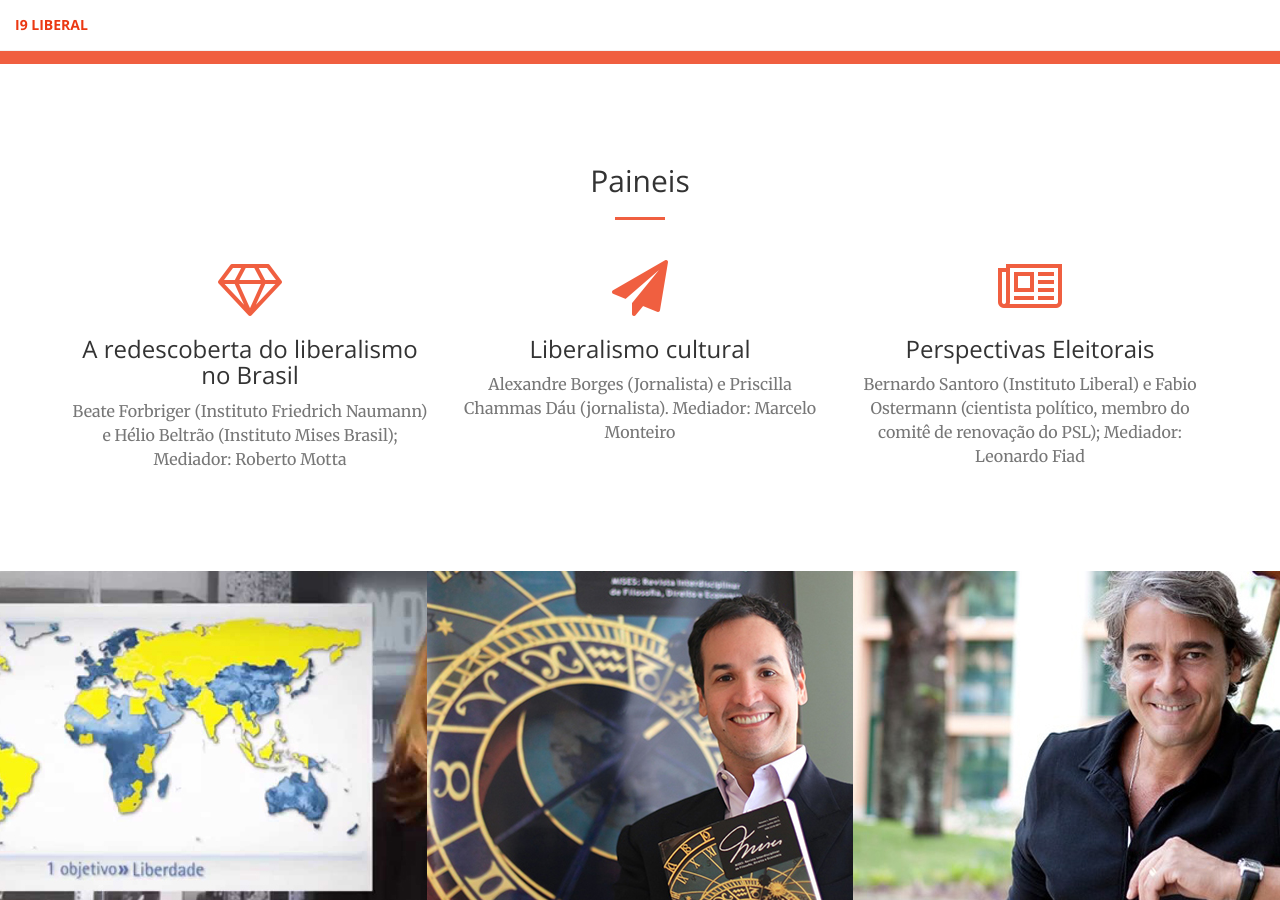
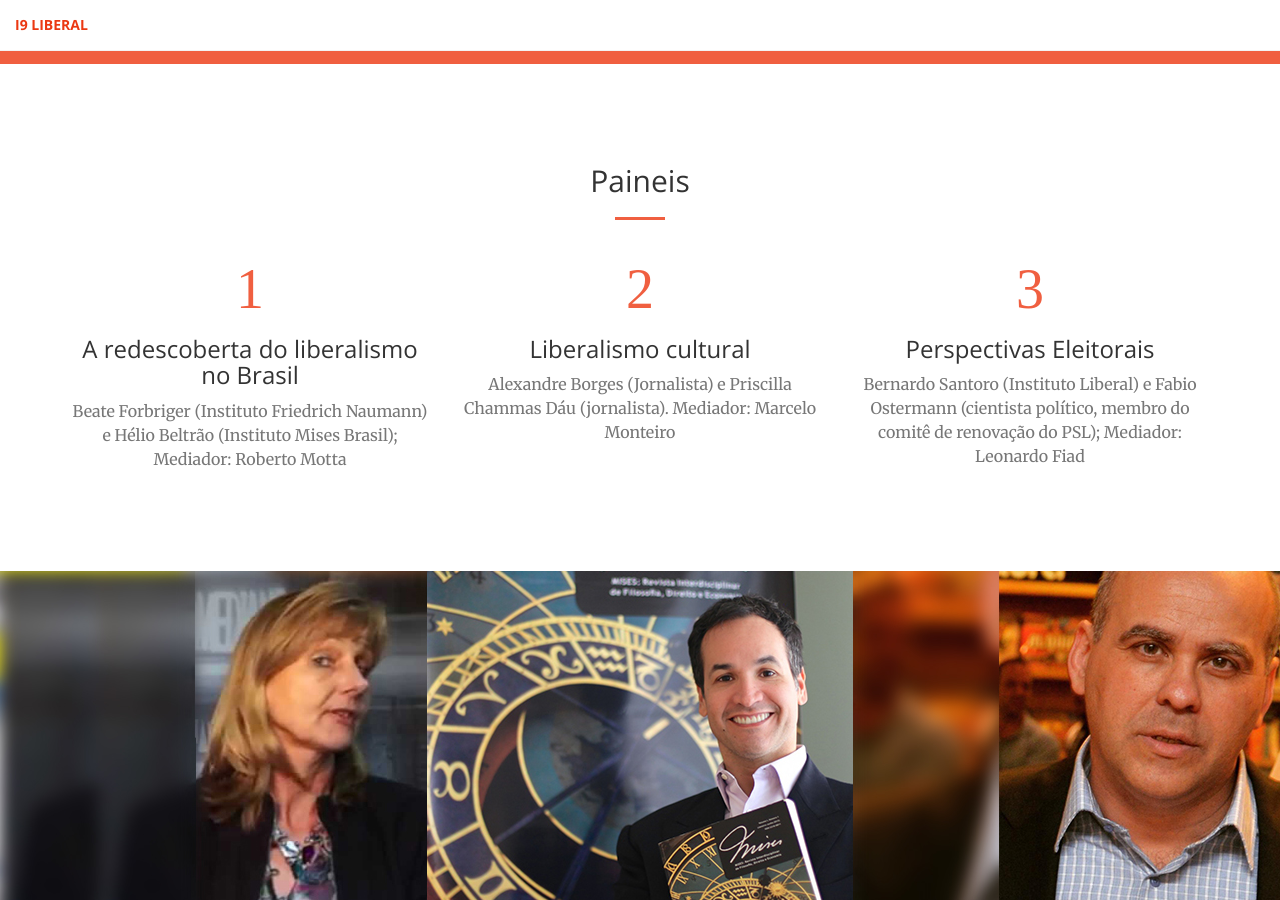
Before and after one commit to gustavolima/i9liberal, a Jekyll site: the page built from index.html, in a window 1280 px wide and 900 px high, scrolled down 1230 px. Built offline with Jekyll 4.4.1, drawn with Linux system fonts in a browser that asks for light colours.

Commit message:
copy updates

```diff
--- a/index.html
+++ b/index.html
@@ -64,21 +64,22 @@ image: /img/i9-logo.png
     <div class="row">
       <div class="col-lg-4 col-md-6 text-center">
         <div class="service-box">
-          <i class="fa fa-4x fa-diamond text-primary sr-icons"></i>
+          <!-- <i class="fa fa-4x fa-diamond text-primary sr-icons"></i> -->
+          <i class="fa fa-4x text-primary sr-icons">1</i>
           <h3>A redescoberta do liberalismo no Brasil</h3>
           <p class="text-muted">Beate Forbriger (Instituto Friedrich Naumann) e Hélio Beltrão (Instituto Mises Brasil); Mediador: Roberto Motta</p>
         </div>
       </div>
       <div class="col-lg-4 col-md-6 text-center">
         <div class="service-box">
-          <i class="fa fa-4x fa-paper-plane text-primary sr-icons"></i>
+          <i class="fa fa-4x text-primary sr-icons">2</i>
           <h3>Liberalismo cultural</h3>
           <p class="text-muted">Alexandre Borges (Jornalista) e Priscilla Chammas Dáu (jornalista). Mediador: Marcelo Monteiro</p>
         </div>
       </div>
       <div class="col-lg-4 col-md-6 text-center">
         <div class="service-box">
-          <i class="fa fa-4x fa-newspaper-o text-primary sr-icons"></i>
+          <i class="fa fa-4x text-primary sr-icons">3</i>
           <h3>Perspectivas Eleitorais</h3>
           <p class="text-muted">Bernardo Santoro (Instituto Liberal) e Fabio Ostermann (cientista político, membro do comitê de renovação do PSL); Mediador: Leonardo Fiad</p>
         </div>
@@ -91,7 +92,7 @@ image: /img/i9-logo.png
   <div class="container-fluid">
     <div class="row no-gutter popup-gallery">
       <div class="col-lg-4 col-sm-6">
-        <a href="https://www.facebook.com/confianovo" class="portfolio-box">
+        <a href="https://www.facebook.com/beate.forbriger/" target="_blank" class="portfolio-box">
           <img src="img/portfolio/beate_forbriger.jpg" alt="" />
           <div class="portfolio-box-caption">
             <div class="portfolio-box-caption-content">
@@ -106,7 +107,7 @@ image: /img/i9-logo.png
         </a>
       </div>
       <div class="col-lg-4 col-sm-6">
-        <a href="http://veja.abril.com.br/blog/felipe-moura-brasil/files/2014/07/marcelo-freix-o-intocavel.png" class="portfolio-box">
+        <a href="https://www.facebook.com/heliob/" target="_blank" class="portfolio-box">
           <img src="img/portfolio/helio_beltrao.jpg" alt="" />
           <div class="portfolio-box-caption">
             <div class="portfolio-box-caption-content">
@@ -121,7 +122,7 @@ image: /img/i9-logo.png
         </a>
       </div>
         <div class="col-lg-4 col-sm-6">
-          <a href="https://youtu.be/1oaCNcXPbZk" class="portfolio-box">
+          <a href="https://www.facebook.com/AlexandreBorrges/" target="_blank" class="portfolio-box">
             <img src="img/portfolio/alexandre_borges.jpg" alt="" />
             <div class="portfolio-box-caption">
               <div class="portfolio-box-caption-content">
@@ -136,7 +137,7 @@ image: /img/i9-logo.png
           </a>
         </div>
         <div class="col-lg-4 col-sm-6">
-          <a href="http://ghiraldelli.pro.br/wp-content/uploads/manisfestacao-20.jpg" class="portfolio-box">
+          <a href="https://www.facebook.com/priscila.chammasdau/" target="_blank" class="portfolio-box">
             <img src="img/portfolio/priscilla_chammas.jpg" alt="" />
             <div class="portfolio-box-caption">
               <div class="portfolio-box-caption-content">
@@ -151,7 +152,7 @@ image: /img/i9-logo.png
           </a>
         </div>
         <div class="col-lg-4 col-sm-6">
-          <a href="https://www.google.com/maps/d/viewer?mid=1jspdZDXb-UofzoicpfxUlV4X0rk" class="portfolio-box">
+          <a href="https://www.facebook.com/bersantoro/" target="_blank" class="portfolio-box">
             <img src="img/portfolio/bernardo_santoro.jpg" alt="" />
             <div class="portfolio-box-caption">
               <div class="portfolio-box-caption-content">
@@ -166,7 +167,7 @@ image: /img/i9-logo.png
           </a>
         </div>
         <div class="col-lg-4 col-sm-6">
-          <a href="https://www.youtube.com/watch?v=d5gDSjHQNz8&list=PLdUgyMcaUpO50vUmO6OEcBRbFDYA0Y6f3" class="portfolio-box">
+          <a href="https://www.facebook.com/paginadofabio/" target="_blank" class="portfolio-box">
             <img src="img/portfolio/fabio_ostermann.jpg" alt="" />
             <div class="portfolio-box-caption">
               <div class="portfolio-box-caption-content">
```
Also changed, not shown: img/portfolio/alexandre_borges.jpg, img/portfolio/beate_forbriger.jpg.
